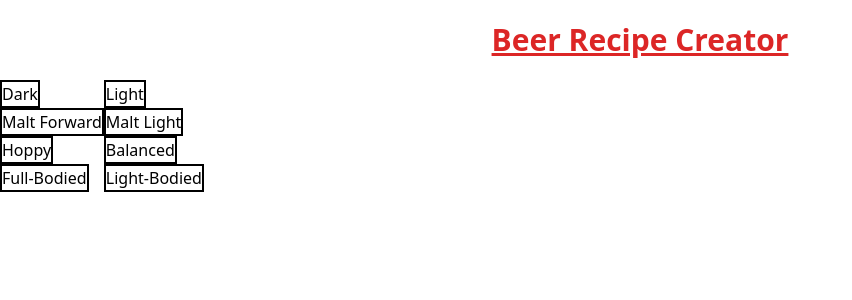
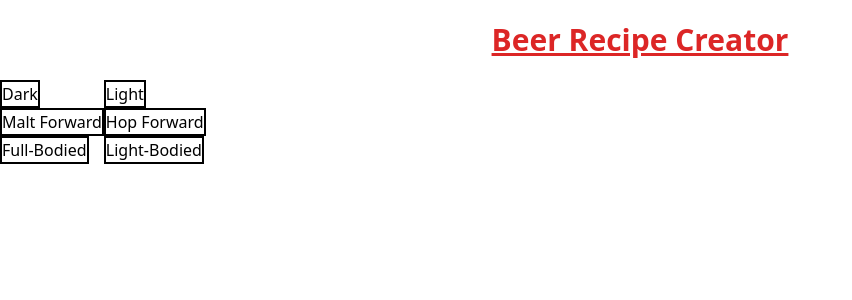
Before and after one commit to joehannis/beer-recipe-builder, a React (Vite) app: page / in a window 1280 px wide. Shown: the top 300 px of the page, without its empty margins (0-852 px from the left). Built offline with nearby package versions, Linux system fonts and the light colour scheme.

Commit message:
feature: state management logic for malty vs hoppy

```diff
--- a/src/App.tsx
+++ b/src/App.tsx
@@ -1,14 +1,16 @@
 import { useState } from 'react';
+import { useEffect } from 'react';
 
 import Selector from './components/Selector';
 import beerListLight from './components/beerListLight';
 import beerListDark from './components/beerListDark';
+import beerListMalt from './components/beerListMalt';
 
 function App() {
   const [beerList, setBeerList] = useState<string[]>([]);
   const [malt, setMalt] = useState<string>('');
-  const [balance, setBalance] = useState<string>('');
   const [body, setBody] = useState<string>('');
+  console.log(malt);
 
   const beerListHandler = (beerListArray: string[]) => () => {
     if (beerListArray === beerList) {
@@ -26,13 +28,19 @@ function App() {
     }
   };
 
-  const balanceHandler = (balanceInput: string) => () => {
-    if (balanceInput === balance) {
-      setBalance('');
-    } else {
-      setBalance(balanceInput);
+  useEffect(() => {
+    if (malt === 'Malt Forward') {
+      const updatedBeerList = beerList.filter((beer) => {
+        return beerListMalt.includes(beer);
+      });
+      setBeerList(updatedBeerList);
+    } else if (malt === 'Hop Forward') {
+      const updatedBeerList = beerList.filter((beer) => {
+        return !beerListMalt.includes(beer);
+      });
+      setBeerList(updatedBeerList);
     }
-  };
+  }, [malt]);
 
   const bodyHandler = (bodyInput: string) => () => {
     if (bodyInput === body) {
@@ -62,9 +70,6 @@ function App() {
                 <Selector name='Malt Forward' />
               </div>
             </div>
-            <div onClick={balanceHandler('Hoppy')}>
-              <Selector name='Hoppy' />
-            </div>
             <div onClick={bodyHandler('Full-Bodied')}>
               <Selector name='Full-Bodied' />
             </div>
@@ -75,12 +80,9 @@ function App() {
               <Selector name='Light' />
             </div>
             <div>
-              <div onClick={maltHandler('Malt Light')}>
-                <Selector name='Malt Light' />
+              <div onClick={maltHandler('Hop Forward')}>
+                <Selector name='Hop Forward' />
               </div>
-            </div>
-            <div onClick={balanceHandler('Balanced')}>
-              <Selector name='Balanced' />
             </div>
             <div onClick={bodyHandler('Light-Bodied')}>
               <Selector name='Light-Bodied' />
--- a/src/components/beerListLight.tsx
+++ b/src/components/beerListLight.tsx
@@ -5,7 +5,6 @@ const beerListLight = [
   'Wheatbeer',
   'APA',
   'IPA',
-  'Lager',
   'Bitter',
   'Berliner Weisse',
   'Brown Ale',
@@ -21,6 +20,7 @@ const beerListLight = [
   'Rye Beer',
   'Vienna Lager',
   'Pilsner',
+  'NEIPA',
 ];
 
 export default beerListLight;
--- /dev/null
+++ b/src/components/beerListMalt.tsx
@@ -0,0 +1,21 @@
+const beerListMalt: string[] = [
+  'Dunkel',
+  'Stout',
+  'Porter',
+  'Bock',
+  'Brown Ale',
+  'Helles',
+  'Pilsner',
+  'Wheatbeer',
+  'Kolsch',
+  'Berliner Weisse',
+  'Kellerbier',
+  'Vienna Lager',
+  'Rye Beer',
+  'Hefeweizen',
+  'Witbier',
+  'Eisbock',
+  'Irish Red Ale',
+];
+
+export default beerListMalt;
```
